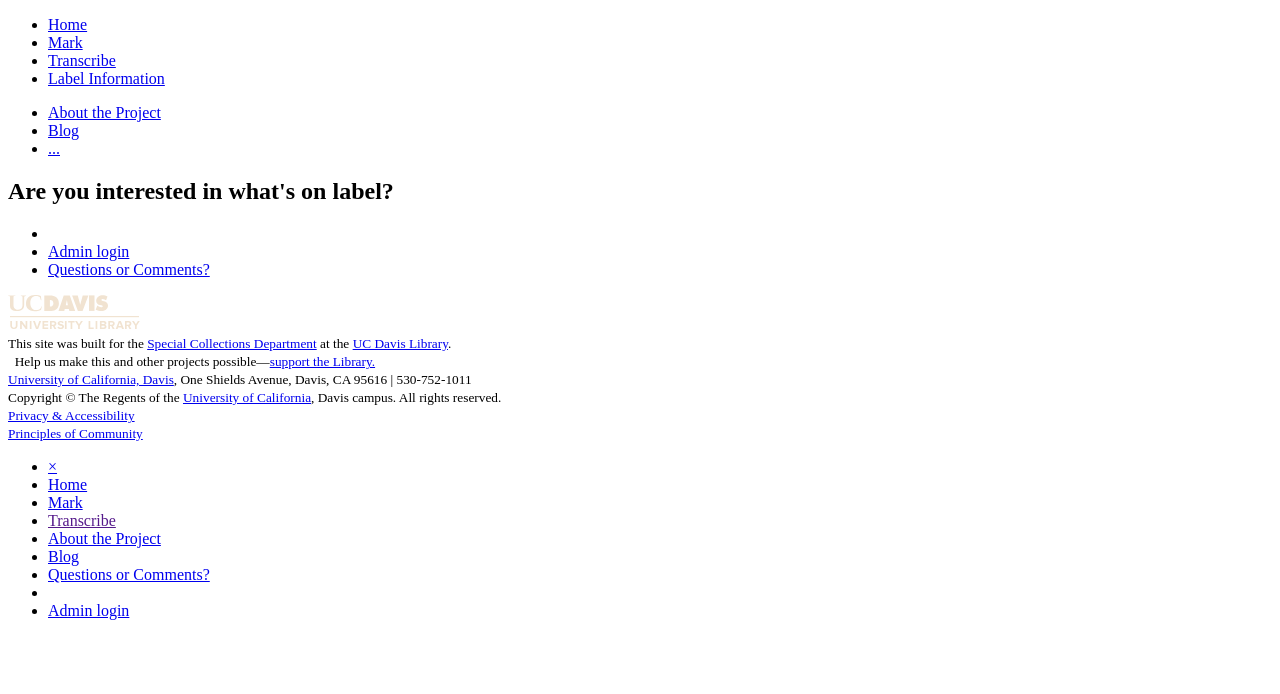
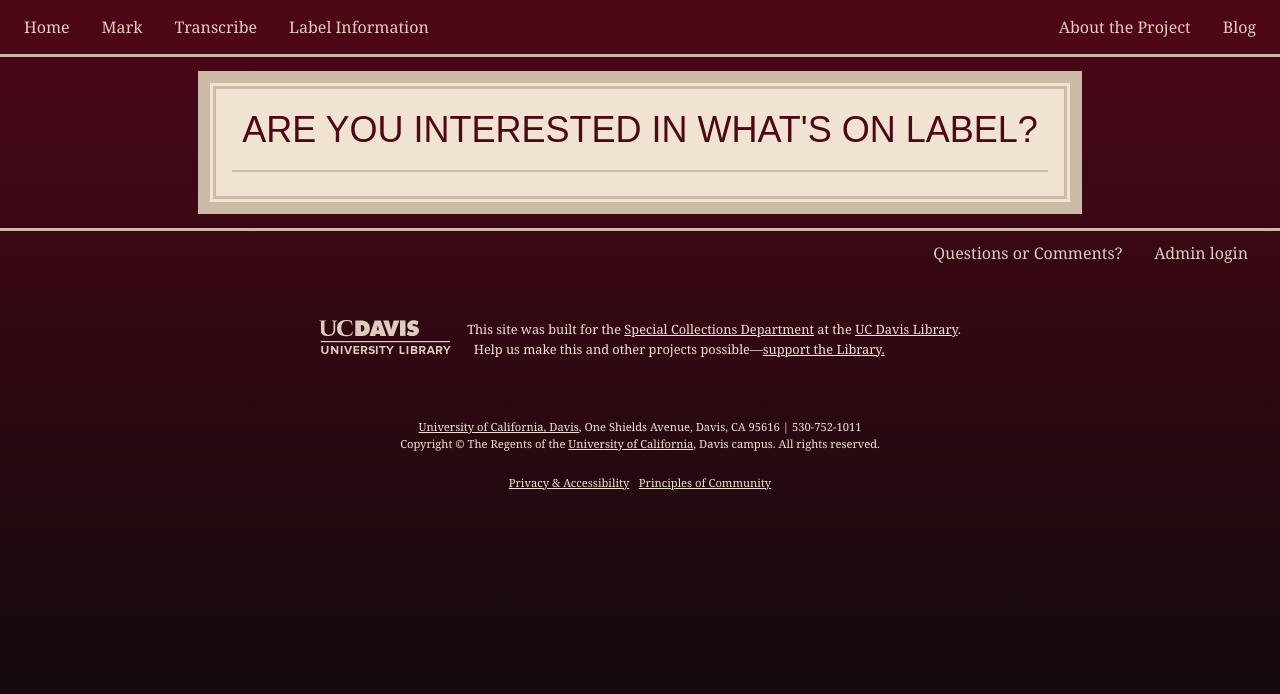
Before and after one commit to qjhart/labelthis, a plain HTML site: page label.html in a window 1280 px wide. Drawn offline with Linux system fonts and the light colour scheme; the site is published under a folder, as on GitHub Pages, so addresses that start at the root find nothing.

Commit message:
Application

```diff
--- a/label.html
+++ b/label.html
@@ -22,7 +22,7 @@
     })(document);
   </script>
 
-  <link rel="stylesheet" href="/css/app.css">
+  <link rel="stylesheet" href="css/app.css">
 
   <link rel="icon" href="images/favicon_32x32.jpg" sizes="32x32">
   <link rel="shortcut icon" href="images/favicon_16x16.jpg">
```
